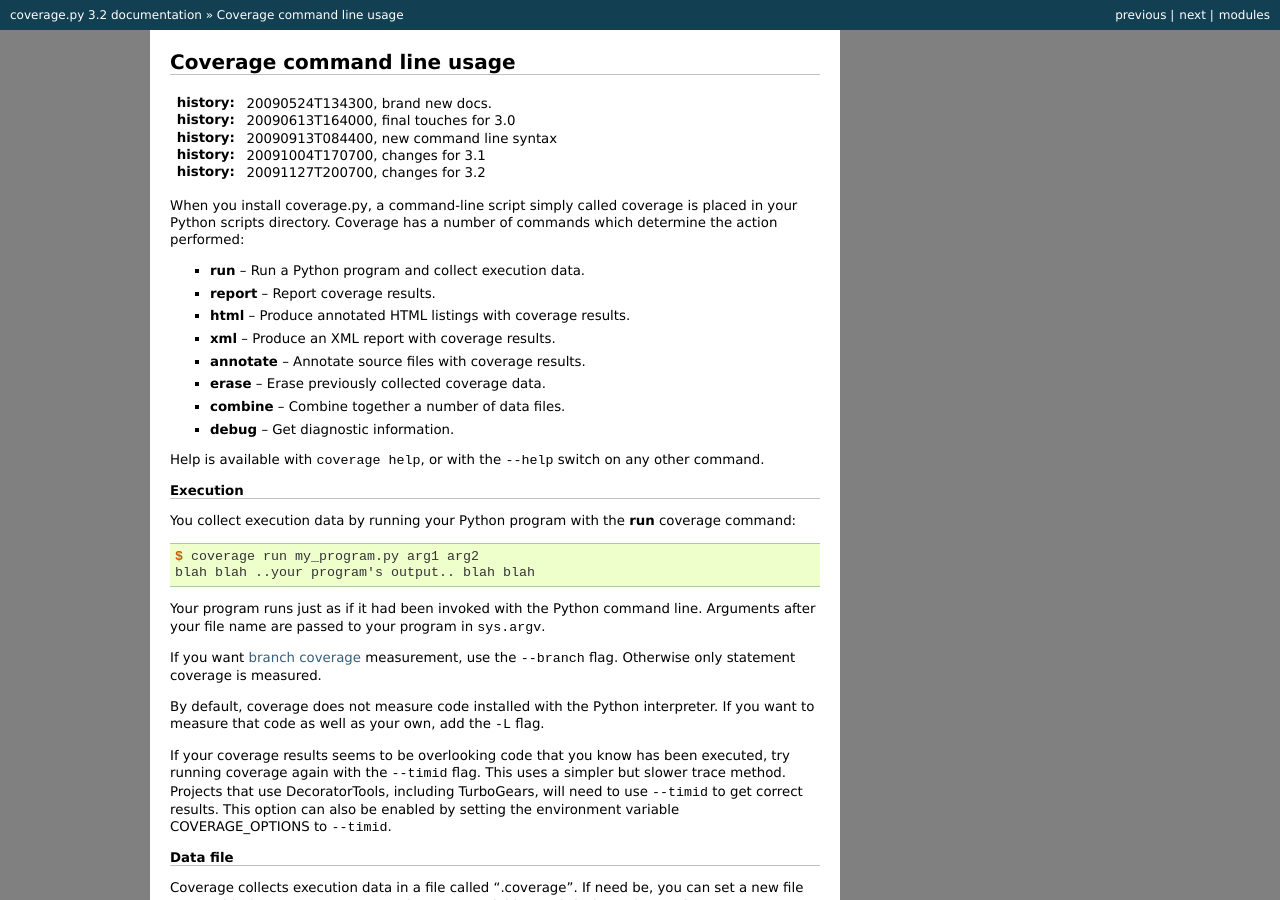
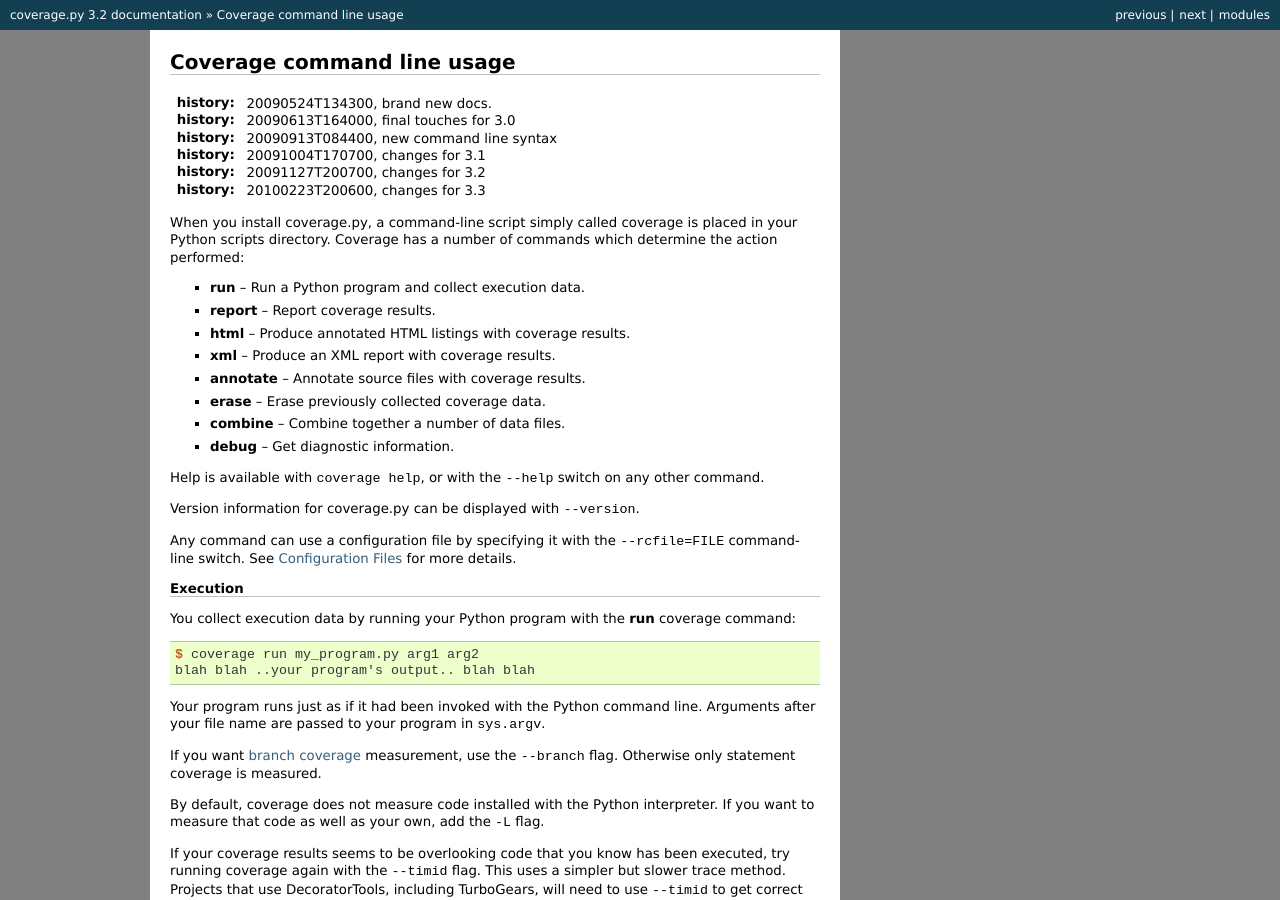
Before and after one commit to nedbat/coveragepy, a Sphinx documentation site: the page built from doc/cmd.rst, in a window 1280 px wide and 900 px high. Built offline with Sphinx 7.4.7, drawn with Linux system fonts in a browser that asks for light colours.

Commit message:
Updating docs

```diff
--- a/doc/changes.rst
+++ b/doc/changes.rst
@@ -35,15 +35,15 @@ Version 3.3
   combined with "coverage combine" are deleted after they're combined, to clean
   up unneeded files. Fixes `issue 40`_.
 
-- Fixed a problem with nested loops having their branch possibilities
-  mischaracterized: `issue 39`_.
-
 - Exceptions thrown from product code run with "coverage run" are now displayed
   without internal coverage.py frames, so the output is the same as when the
   code is run without coverage.py.
 
+- Fixed `issue 39`_ and `issue 47`.
+
 .. _issue 39: http://bitbucket.org/ned/coveragepy/issue/39
 .. _issue 40: http://bitbucket.org/ned/coveragepy/issue/40
+.. _issue 47: http://bitbucket.org/ned/coveragepy/issue/47
 
 
 Version 3.2, 5 December 2009
--- a/doc/cmd.rst
+++ b/doc/cmd.rst
@@ -9,6 +9,7 @@ Coverage command line usage
 :history: 20090913T084400, new command line syntax
 :history: 20091004T170700, changes for 3.1
 :history: 20091127T200700, changes for 3.2
+:history: 20100223T200600, changes for 3.3
 
 .. highlight:: console
 
@@ -34,6 +35,12 @@ which determine the action performed:
 
 Help is available with ``coverage help``, or with the ``--help`` switch on any
 other command.
+
+Version information for coverage.py can be displayed with ``--version``.
+
+Any command can use a configuration file by specifying it with the
+``--rcfile=FILE`` command-line switch.  See :ref:`Configuration Files <config>`
+for more details.
 
 
 Execution
--- a/doc/index.rst
+++ b/doc/index.rst
@@ -57,7 +57,7 @@ Getting started is easy:
 
     .. code-block:: console
 
-        $ coverage html -d htmlcov
+        $ coverage html
 
     Then visit htmlcov/index.html in your browser, to see a
     `report like this`__.
@@ -104,6 +104,7 @@ More information
     :maxdepth: 1
 
     cmd
+    config
     api
     excluding
     branch
```
Also changed, not shown: doc/config.rst (added, +78 -0 lines).
